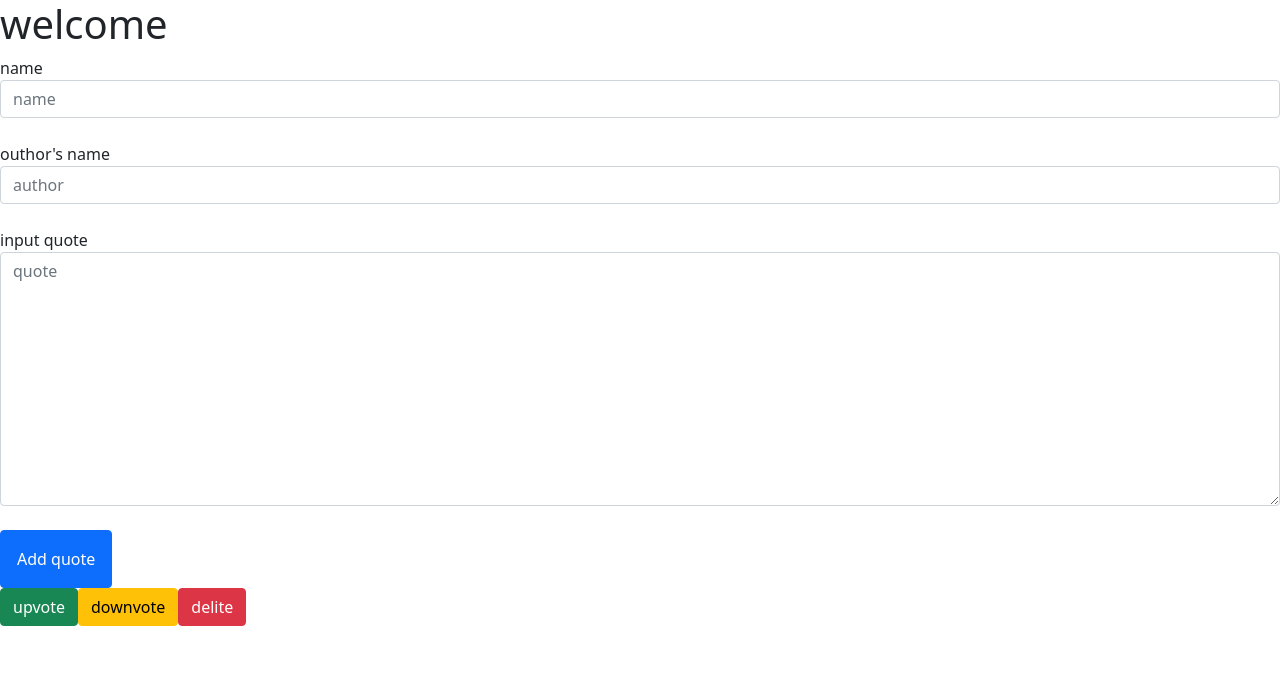
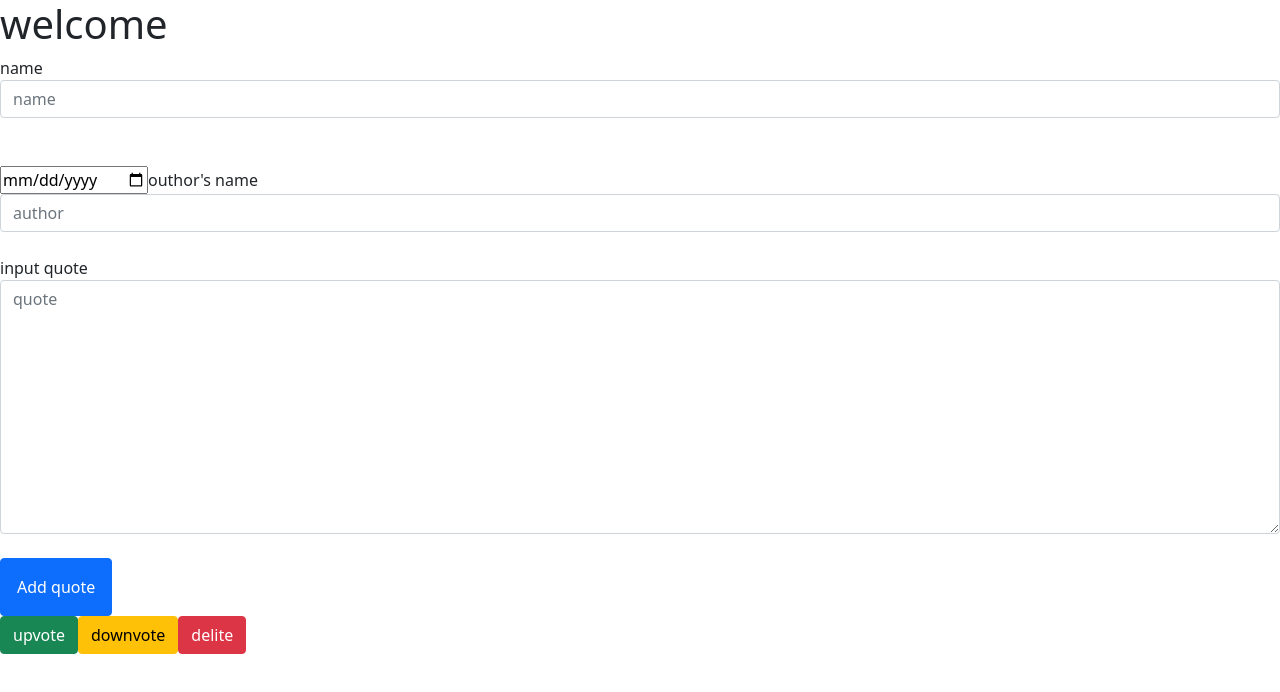
Before and after one commit to kiplangat01/Quote, an Angular app in the folder quote-app/: page / in a window 1280 px wide. Shown: the top 692 px of the page. Built offline with nearby package versions, Linux system fonts and the light colour scheme.

Commit message:
added bootstrap link

```diff
--- a/quote-app/src/app/quote-form/quote-form.component.html
+++ b/quote-app/src/app/quote-form/quote-form.component.html
@@ -4,6 +4,8 @@
     <label for="name">name</label> <br>
     <input class="form-control" type="text" name="name" id="name" placeholder="name">
      <br>
+     <label for="date"></label> <br>
+     <input type="date" placeholder="date" id="date">
     <label for="author">outhor's name</label> <br>
     <input class="form-control" type="text" name="author" id="author" placeholder="author">
     <br>
```
